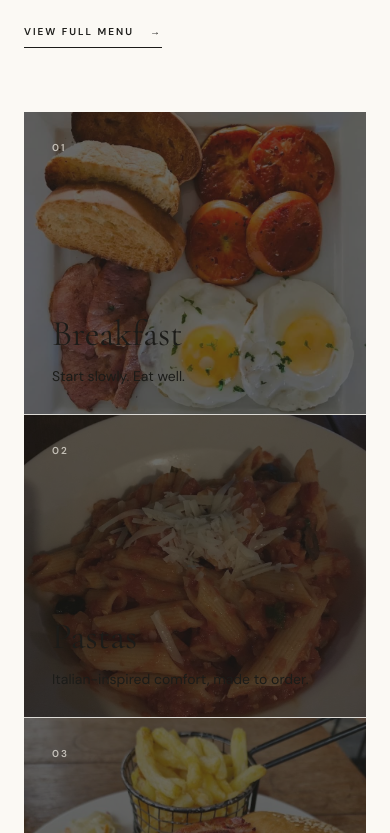
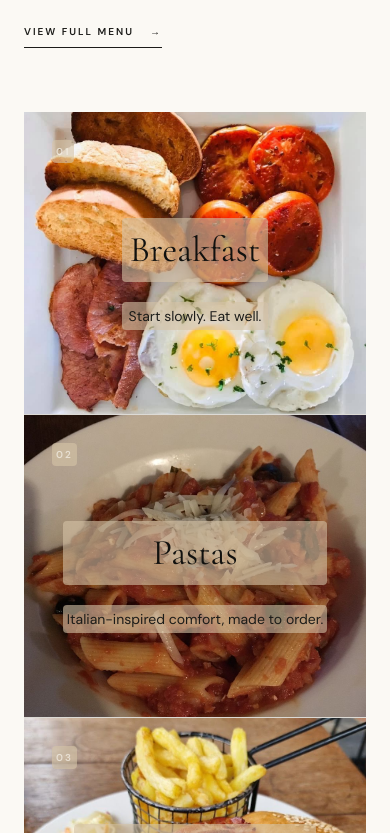
Before and after one commit to MatthewsRicky/kokkostemplate, a Next.js app: page / in a window 390 px wide. Shown: the part 1651-2484 px from the top of the page. Built offline with nearby package versions, Linux system fonts and the light colour scheme.

Commit message:
Menu highlights contrast optimization and visit us section whatsApp CTA fix

```diff
--- a/components/home/MenuHighlights.tsx
+++ b/components/home/MenuHighlights.tsx
@@ -79,19 +79,19 @@ export default function MenuHighlights() {
                   className="object-cover opacity-100 transition-all duration-700 md:opacity-50 md:group-hover:scale-105 md:group-hover:opacity-100"
                 />
 
-                <div className="absolute inset-0 bg-kokkos-charcoal/65 opacity-100 transition-opacity duration-500 md:opacity-0 md:group-hover:opacity-100" />
+                <div className="absolute inset-0 md:bg-kokkos-charcoal/65 opacity-100 transition-opacity duration-500 md:opacity-0 md:group-hover:opacity-100" />
 
                 <div className="relative z-10 flex h-full min-h-[246px] flex-col justify-between sm:min-h-[286px]">
-                  <span className="text-[10px] font-semibold tracking-[0.2em] text-kokkos-cream/70 transition-colors duration-300 md:text-kokkos-green md:group-hover:text-kokkos-cream/70">
+                  <span className="text-[10px] font-semibold tracking-[0.2em] bg-kokkos-sand/60 rounded p-1 w-fit  text-kokkos-cream/70 transition-colors duration-300 md:text-kokkos-green md:group-hover:text-kokkos-cream/70">
                     {category.number}
                   </span>
 
-                  <div>
-                    <h3 className="font-serif text-4xl text-kokkos-charcoal group-hover:text-kokkos-cream transition-colors duration-300 sm:text-5xl">
+                  <div className="flex flex-col justify-center m-auto gap-2">
+                    <h3 className="font-serif text-4xl text-kokkos-soft-black px-2 py-3 bg-kokkos-sand/60 rounded text-center group-hover:text-kokkos-cream transition-colors duration-300 sm:text-5xl">
                       {category.title}
                     </h3>
 
-                    <p className="mt-3 max-w-xs text-sm text-kokkos-charcoal group-hover:text-kokkos-cream/70 transition-colors duration-300">
+                    <p className="mt-3 max-w-xs text-sm text-kokkos-charcoal bg-kokkos-sand/60 rounded p-1 text-center  group-hover:text-kokkos-cream/70 transition-colors duration-300">
                       {category.description}
                     </p>
                   </div>
--- a/components/home/VisitSection.tsx
+++ b/components/home/VisitSection.tsx
@@ -8,7 +8,7 @@ export default function VisitSection() {
     <section className="bg-kokkos-wood px-6 py-24 text-kokkos-cream sm:px-8 sm:py-32 lg:px-12 lg:py-40">
       <div className="mx-auto max-w-[1400px]">
         <Reveal>
-          <div className="grid gap-12 lg:grid-cols-[1.3fr_0.7fr] lg:gap-24">
+          <div className="grid gap-12 lg:grid-cols-2 lg:gap-24">
             <div>
               <p className="mb-5 text-[10px] font-semibold uppercase tracking-[0.28em] text-kokkos-sand">
                 Find us in Diani
@@ -20,7 +20,7 @@ export default function VisitSection() {
                 find us.
               </h2>
             </div>
-            <div className="flex flex-col gap-3 sm:flex-row">
+            <div className="flex flex-col gap-3 sm:flex-row h-fit sm:items-center sm:justify-center">
               <Button href="/contact">Find Kokkos</Button>
 
               <WhatsAppButton message="Hello Kokkos Café & Bistro, I would like to make an enquiry.">
```
